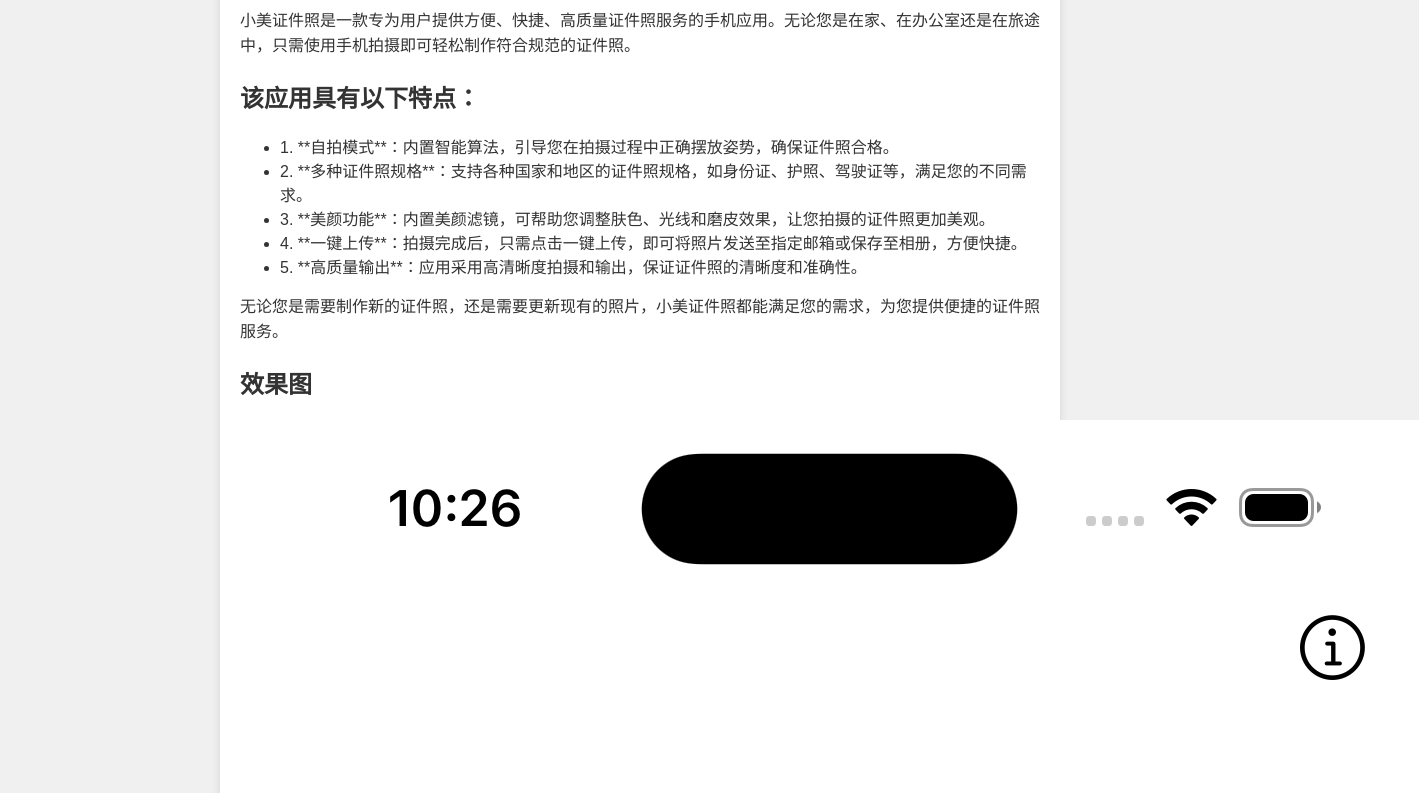
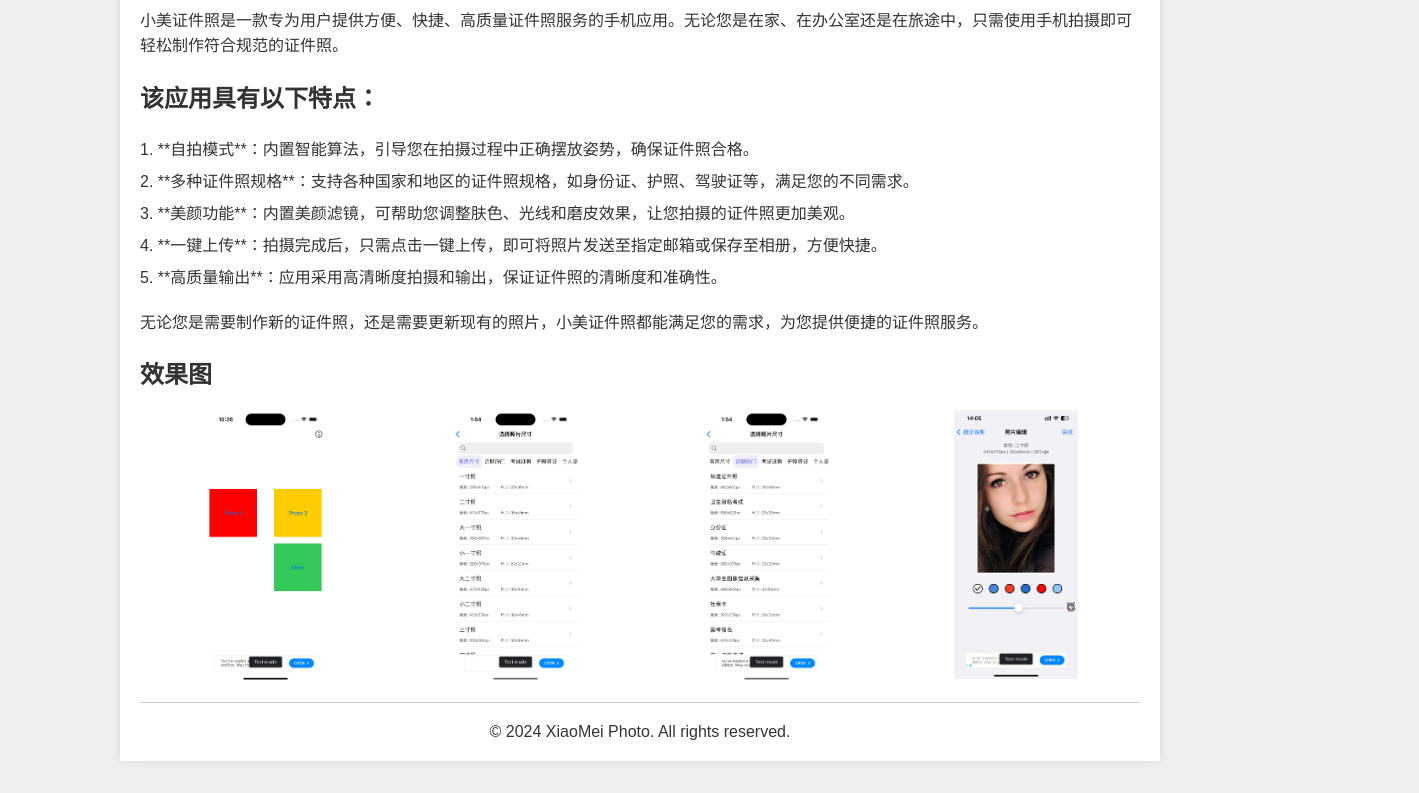
Before and after one commit to xuzepei/xiaomei_web, a plain HTML site: page index.html in a window 1280 px wide. Shown: the part 121-914 px from the top of the page, 1419 px wide, since content can reach past the window. Drawn offline with Linux system fonts and the light colour scheme.

Commit message:
no message

```diff
--- a/index.html
+++ b/index.html
@@ -1,9 +1,10 @@
 <!DOCTYPE html>
 <html lang="en">
+
 <head>
     <meta charset="UTF-8">
     <meta name="viewport" content="width=device-width, initial-scale=1.0">
-    <title>Your App Name - Description</title>
+    <title>小美证件照</title>
     <style>
         body {
             font-family: Arial, sans-serif;
@@ -12,19 +13,52 @@
             background-color: #f0f0f0;
             color: #333;
         }
+
         .container {
-            max-width: 800px;
+            max-width: 1000px;
             margin: 20px auto;
             padding: 20px;
             background-color: #fff;
             box-shadow: 0 0 10px rgba(0, 0, 0, 0.1);
         }
-        h1, h2, h3 {
+
+        /* 设置图像的最大宽度为容器宽度的 100%，并垂直居中 */
+        .container img {
+            max-width: 50%;
+            height: auto;
+            display: block;
+            margin: 0 auto;
+        }
+
+        .row {
+            display: flex;
+        }
+
+        .column {
+
+            flex: auto;
+        }
+
+        h1,
+        h2,
+        h3 {
             color: #333;
         }
+
         p {
             line-height: 1.6;
         }
+
+        /* 设置列表项的行间距为 1.6 倍字体大小 */
+        ul {
+            list-style-type: none;
+            padding: 0px;
+        }
+
+        li {
+            line-height: 2;
+        }
+
         footer {
             text-align: center;
             margin-top: 20px;
@@ -33,6 +67,7 @@
         }
     </style>
 </head>
+
 <body>
 
     <div class="container">
@@ -52,10 +87,13 @@
         <p>无论您是需要制作新的证件照，还是需要更新现有的照片，小美证件照都能满足您的需求，为您提供便捷的证件照服务。</p>
 
         <h2>效果图</h2>
-    <img src="1.png" alt="Screenshot 1">
-    <img src="2.png" alt="Screenshot 2">
-    <img src="3.png" alt="Screenshot 3">
-    <img src="4.jpeg" alt="Screenshot 4">
+
+        <div class="row">
+            <div class="column"><img src="1.png" alt="Screenshot 1"></div>
+            <div class="column"><img src="2.png" alt="Screenshot 2"></div>
+            <div class="column"><img src="3.png" alt="Screenshot 3"></div>
+            <div class="column"><img src="4.jpeg" alt="Screenshot 4"></div>
+        </div>
 
         <footer>
             &copy; 2024 XiaoMei Photo. All rights reserved.
@@ -63,4 +101,5 @@
     </div>
 
 </body>
+
 </html>
```
Lines whose indentation alone changed are shown as unchanged.
